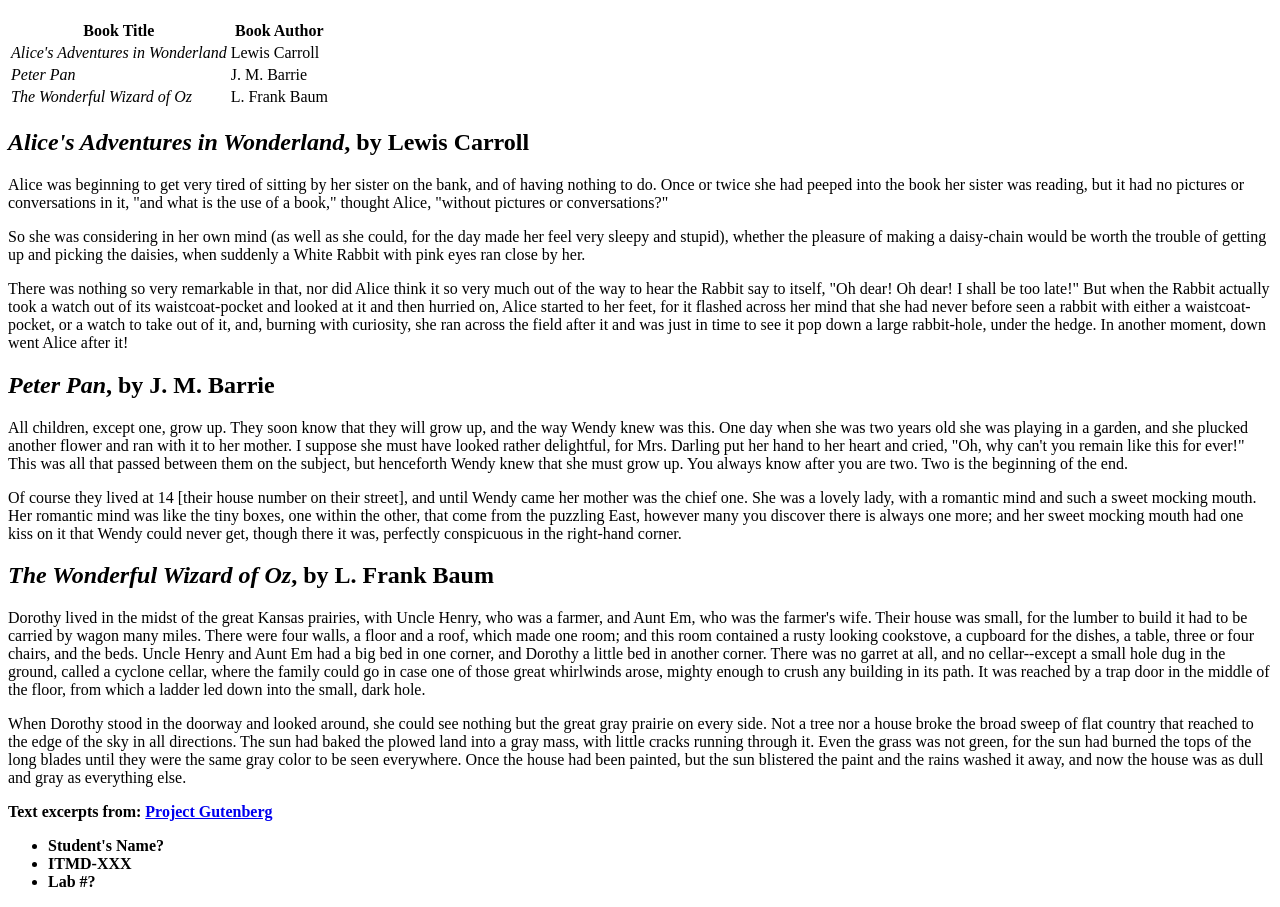
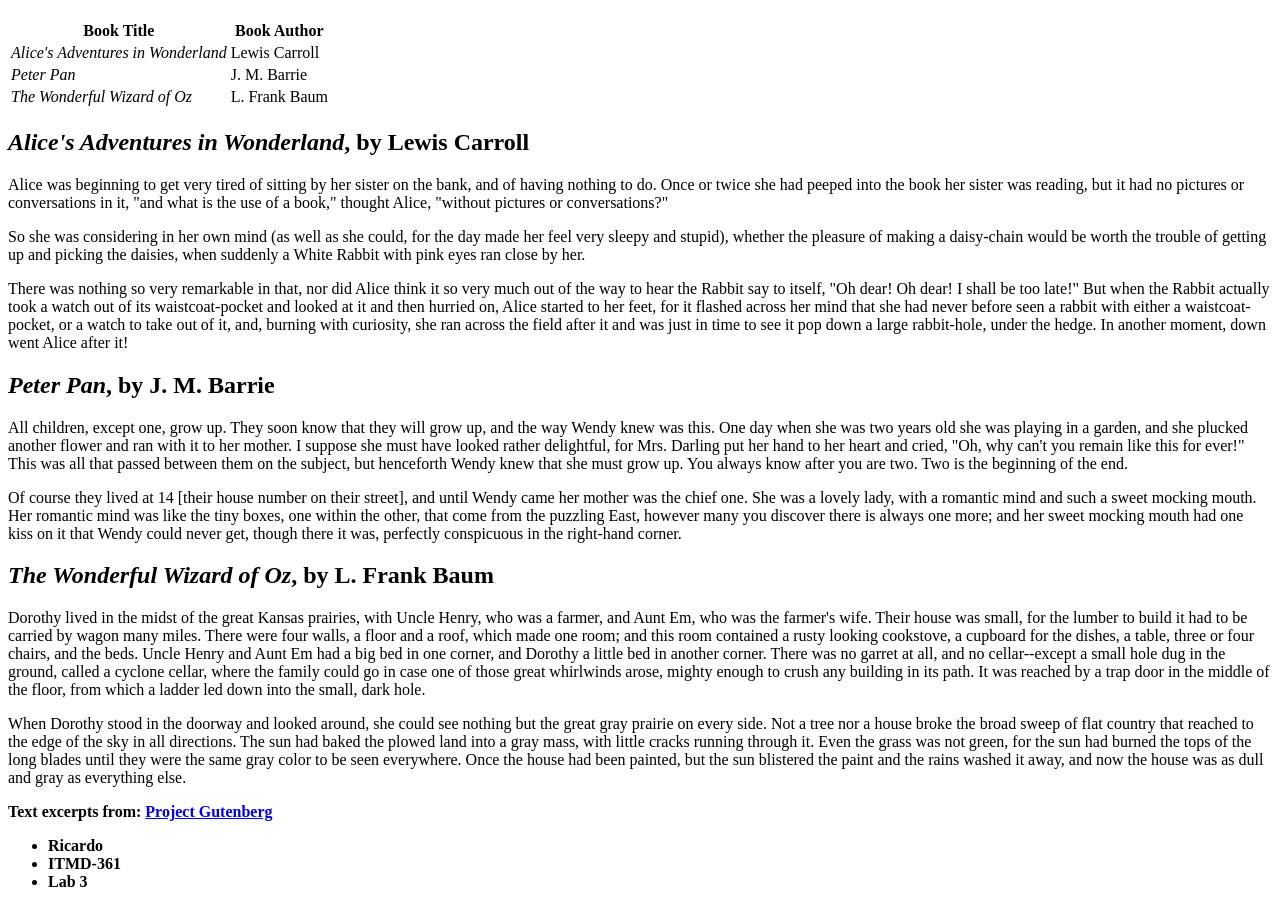
Before and after one commit to RicardoCabreraa/RicardoCabreraa.github.io, a plain HTML site: page index.html in a window 1280 px wide. Shown: the part 61-968 px from the top of the page. Drawn offline with Linux system fonts and the light colour scheme.

Commit message:
Update index.html

```diff
--- a/index.html
+++ b/index.html
@@ -36,9 +36,9 @@
   <p>When Dorothy stood in the doorway and looked around, she could see nothing but the great gray prairie on every side.  Not a tree nor a house broke the broad sweep of flat country that reached to the edge of the sky in all directions.  The sun had baked the plowed land into a gray mass, with little cracks running through it.  Even the grass was not green, for the sun had burned the tops of the long blades until they were the same gray color to be seen everywhere.  Once the house had been painted, but the sun blistered the paint and the rains washed it away, and now the house was as dull and gray as everything else.</p>
   <p><strong>Text excerpts from: <a href="http://www.gutenberg.org">Project Gutenberg</a></strong></p>
   <ul>
-    <li><strong>Student's Name?</strong></li>
-    <li><strong>ITMD-XXX</strong></li>
-    <li><strong>Lab #?</strong></li>
+    <li><strong>Ricardo</strong></li>
+    <li><strong>ITMD-361</strong></li>
+    <li><strong>Lab 3</strong></li>
   </ul>
 </body>
 </html>
```
